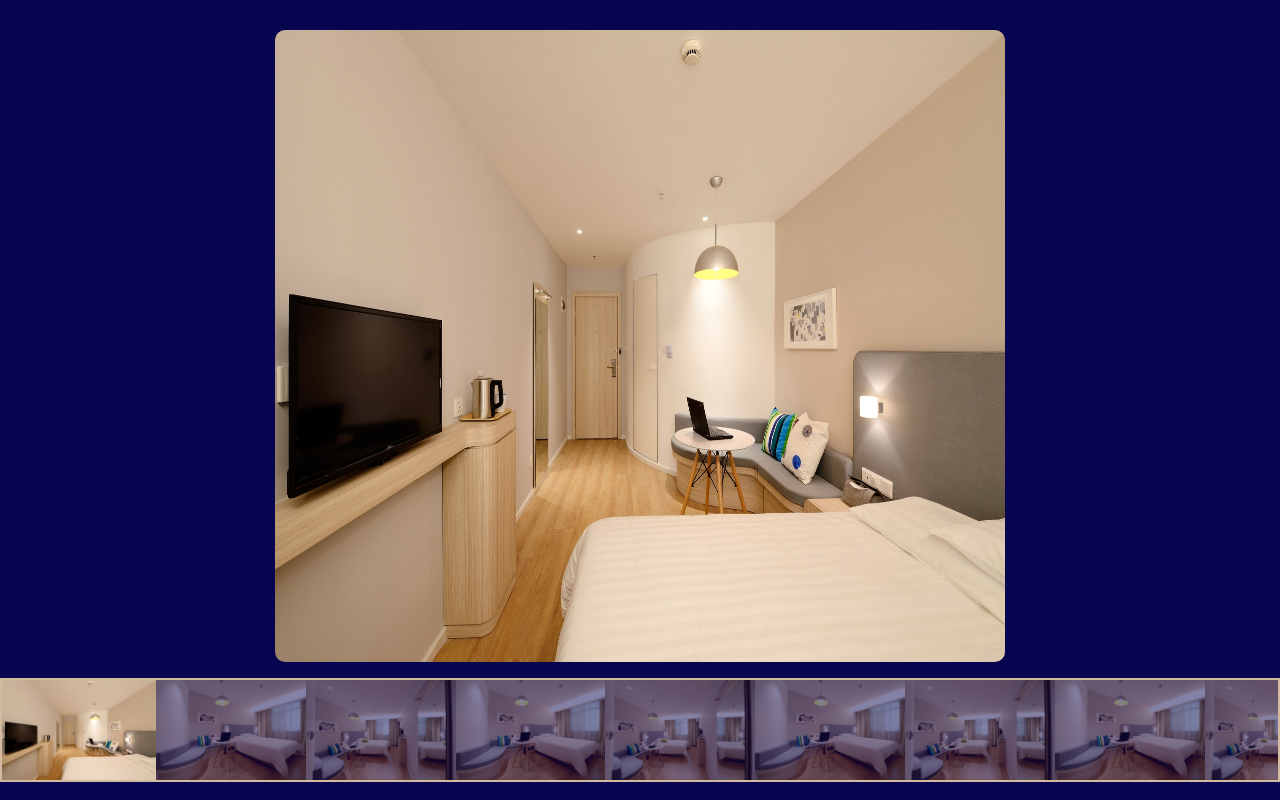
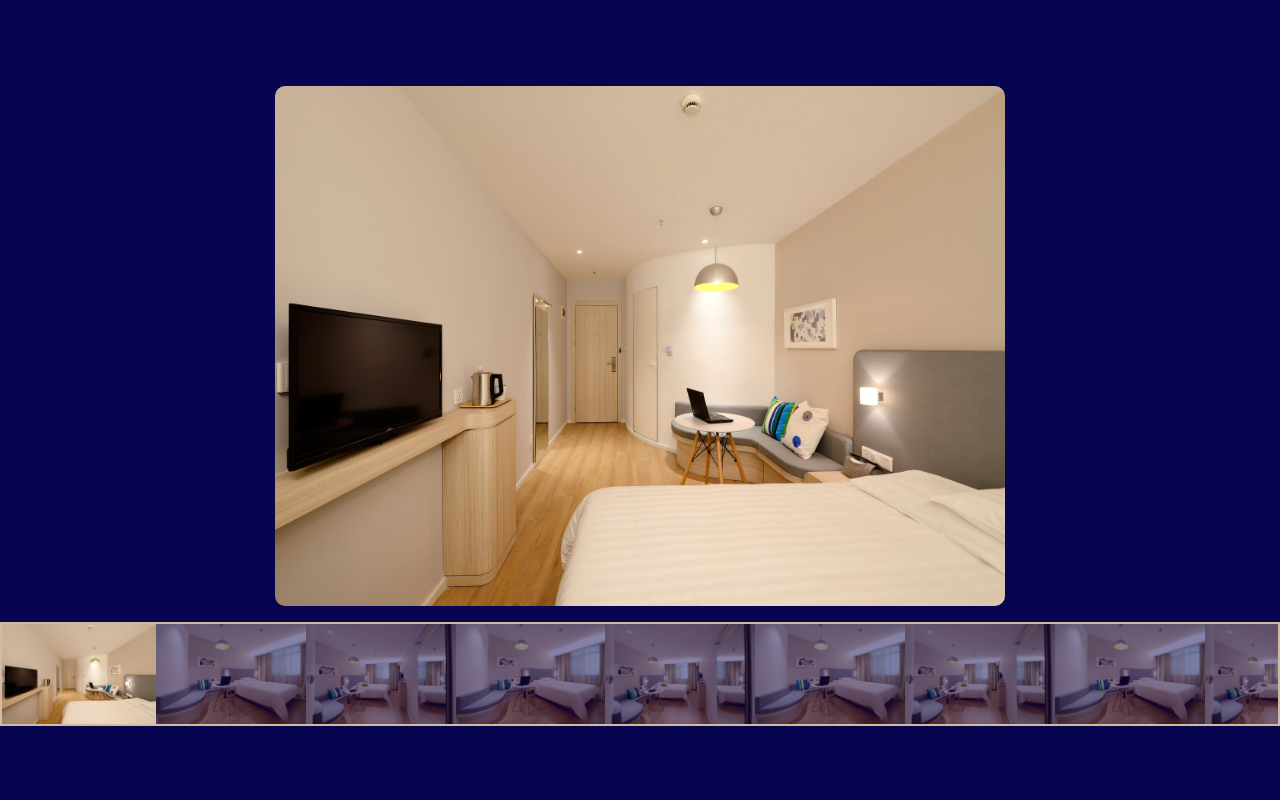
Before and after one commit to tecsantoshkumar/TOP-100-HTML-PROJECTS, a plain HTML site: page 9-image-gallery/index.html in a window 1280 px wide. Drawn offline with Linux system fonts and the light colour scheme.

Commit message:
Update style.css

```diff
--- a/9-image-gallery/style.css
+++ b/9-image-gallery/style.css
@@ -39,7 +39,7 @@ section {
 .gallery-hightlight {
   border-radius: 10px;
   width: 114%;
-  height: 79%;
+  height: 65%;
   margin-top: 1vw;
   margin-bottom: 2vh;
   margin-left: 50vw;
```
